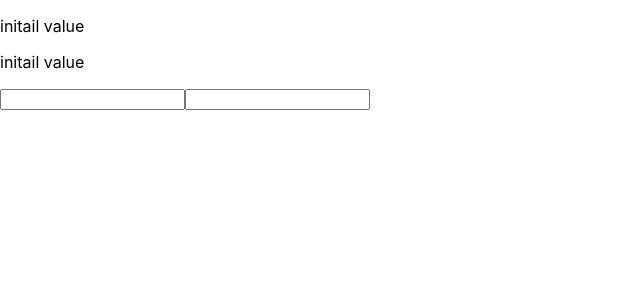
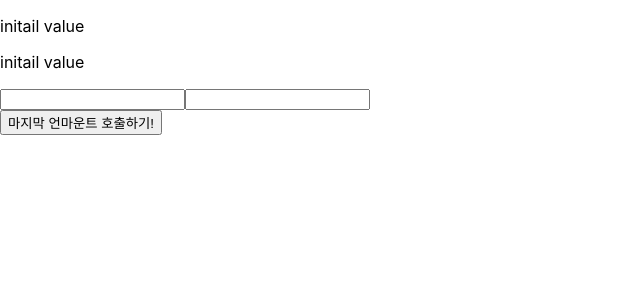
Before and after one commit to mingyeongmo/React_review, a React (Create React App) app: page / in a window 1280 px wide. Shown: the top 300 px of the page, without its empty margins (0-640 px from the left). Built offline with nearby package versions, Linux system fonts and the light colour scheme.

Commit message:
useEffect 마지막 언마운트 호출하기

```diff
--- a/src/App.js
+++ b/src/App.js
@@ -8,8 +8,11 @@ const UseStateExample = () => {
     console.log('test state에 대해서만 호출!');
   },[]); // 첫 렌더링에만 호출
   useEffect(() => {
-    console.log('test2 state에 대해서만 호출!');
-  },[test2]);
+    console.log('첫 렌더링에만!');
+    return () => {
+      console.log('마지막 언마운트 시 호출!');
+    }
+  },[]);
   return (
     <div>
       <p>{test}</p>
@@ -21,12 +24,13 @@ const UseStateExample = () => {
 }
 
 function App() {
+  const [useEffectRender, setUseEffectRender] = useState(true);
+
   return (
-    <div>
-      <UseStateExample />
-
+    <div className="App">
+      {useEffectRender && <UseStateExample />}
+      <button onClick={() => setUseEffectRender(!useEffectRender)}>마지막 언마운트 호출하기!</button>
     </div>
-
   );
 
 }
```
